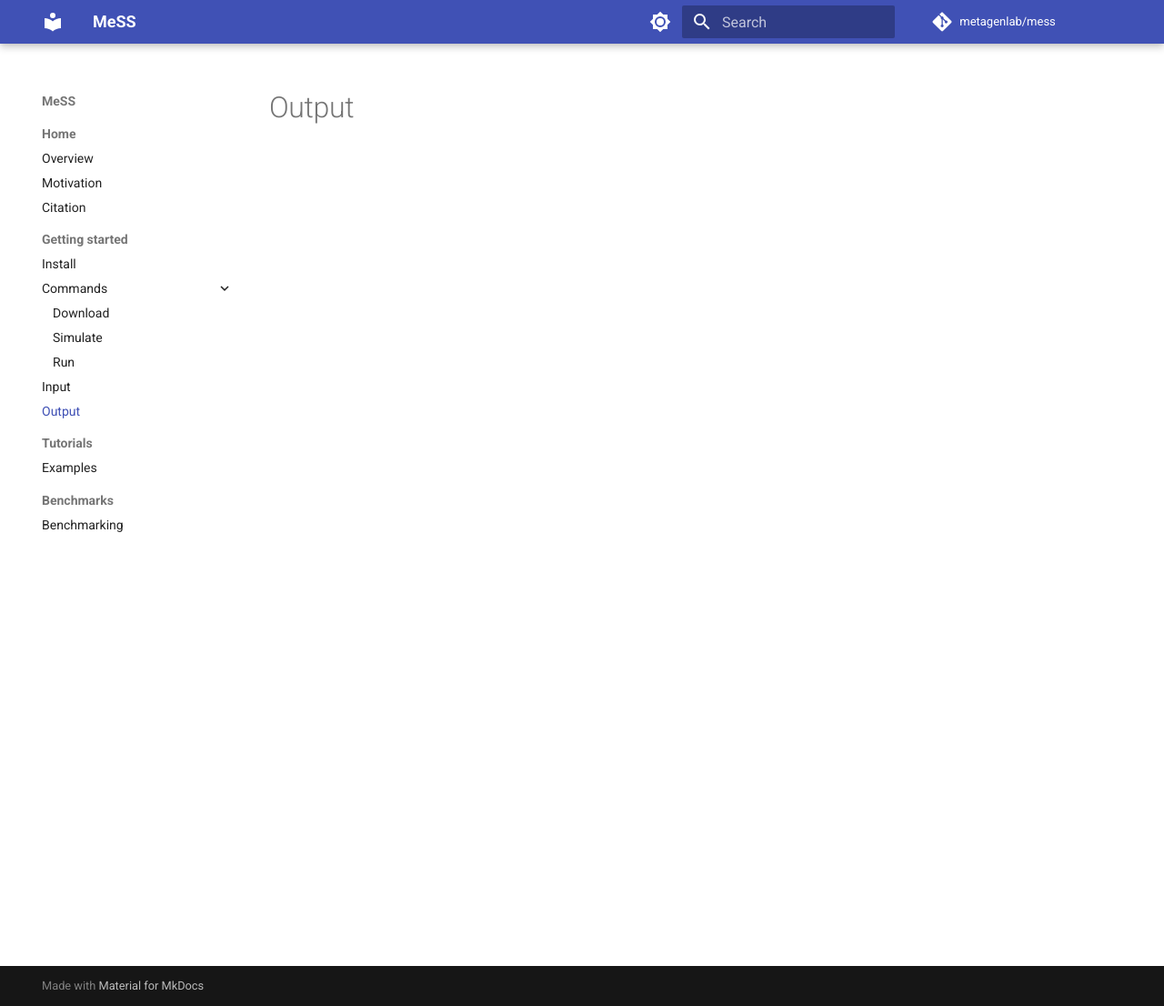
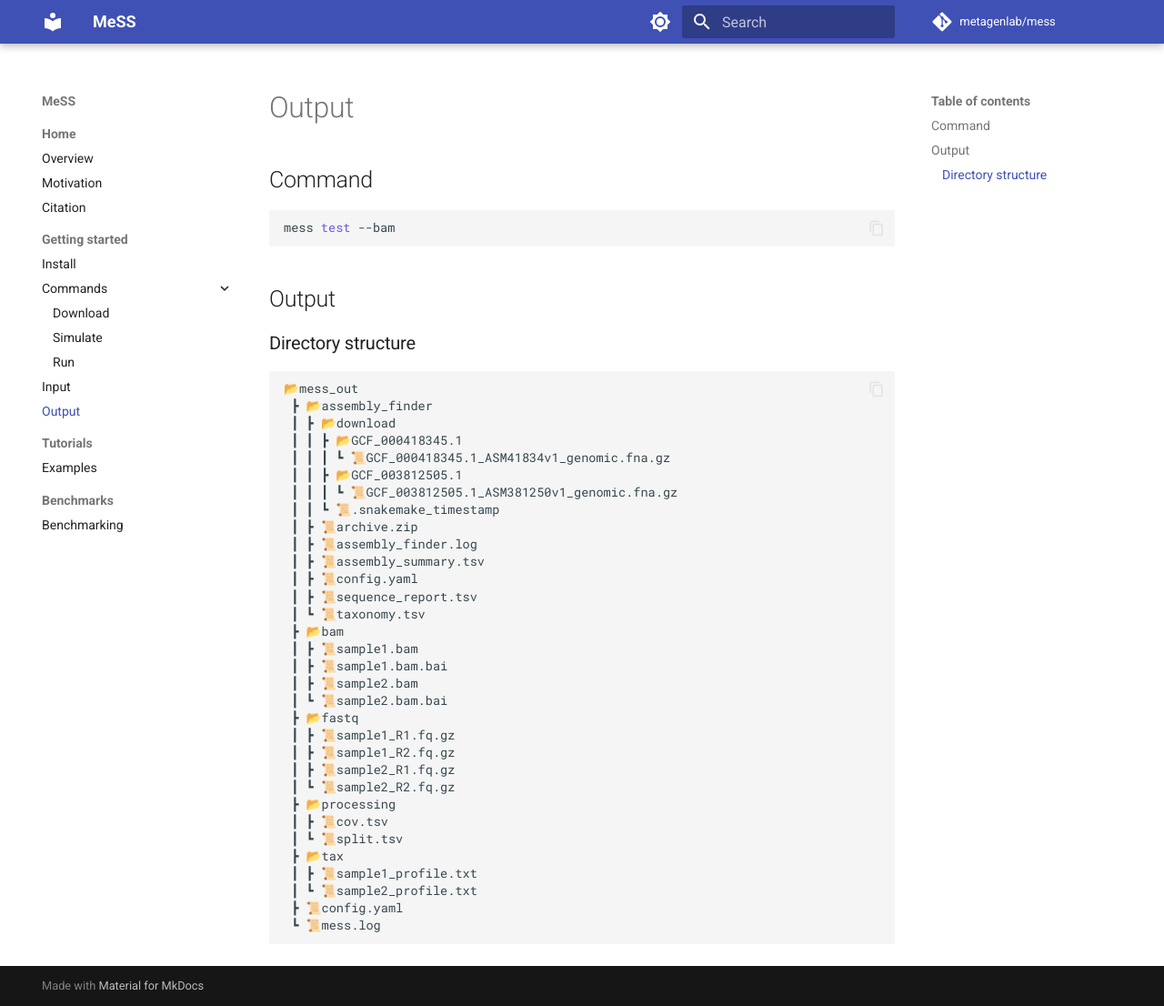
Before and after one commit to metagenlab/MeSS, an MkDocs documentation site: the page built from docs/output.md, in a window 1280 px wide and 1106 px high. Shown: the whole window at 91% size. Built offline with MkDocs 1.6.1 and Material for MkDocs 9.7.7, drawn with Linux system fonts in a browser that asks for light colours; comment, search, counter and statistics services are not loaded.

Commit message:
updated docs

````diff
--- a/docs/output.md
+++ b/docs/output.md
@@ -1 +1,40 @@
-# Output
+## Command
+```sh
+mess test --bam
+```
+## Output
+### Directory structure
+```sh
+📂mess_out
+ ┣ 📂assembly_finder
+ ┃ ┣ 📂download
+ ┃ ┃ ┣ 📂GCF_000418345.1
+ ┃ ┃ ┃ ┗ 📜GCF_000418345.1_ASM41834v1_genomic.fna.gz
+ ┃ ┃ ┣ 📂GCF_003812505.1
+ ┃ ┃ ┃ ┗ 📜GCF_003812505.1_ASM381250v1_genomic.fna.gz
+ ┃ ┃ ┗ 📜.snakemake_timestamp
+ ┃ ┣ 📜archive.zip
+ ┃ ┣ 📜assembly_finder.log
+ ┃ ┣ 📜assembly_summary.tsv
+ ┃ ┣ 📜config.yaml
+ ┃ ┣ 📜sequence_report.tsv
+ ┃ ┗ 📜taxonomy.tsv
+ ┣ 📂bam
+ ┃ ┣ 📜sample1.bam
+ ┃ ┣ 📜sample1.bam.bai
+ ┃ ┣ 📜sample2.bam
+ ┃ ┗ 📜sample2.bam.bai
+ ┣ 📂fastq
+ ┃ ┣ 📜sample1_R1.fq.gz
+ ┃ ┣ 📜sample1_R2.fq.gz
+ ┃ ┣ 📜sample2_R1.fq.gz
+ ┃ ┗ 📜sample2_R2.fq.gz
+ ┣ 📂processing
+ ┃ ┣ 📜cov.tsv
+ ┃ ┗ 📜split.tsv
+ ┣ 📂tax
+ ┃ ┣ 📜sample1_profile.txt
+ ┃ ┗ 📜sample2_profile.txt
+ ┣ 📜config.yaml
+ ┗ 📜mess.log
+```
````
Also changed, not shown: docs/index.md (+1 -1 lines).
